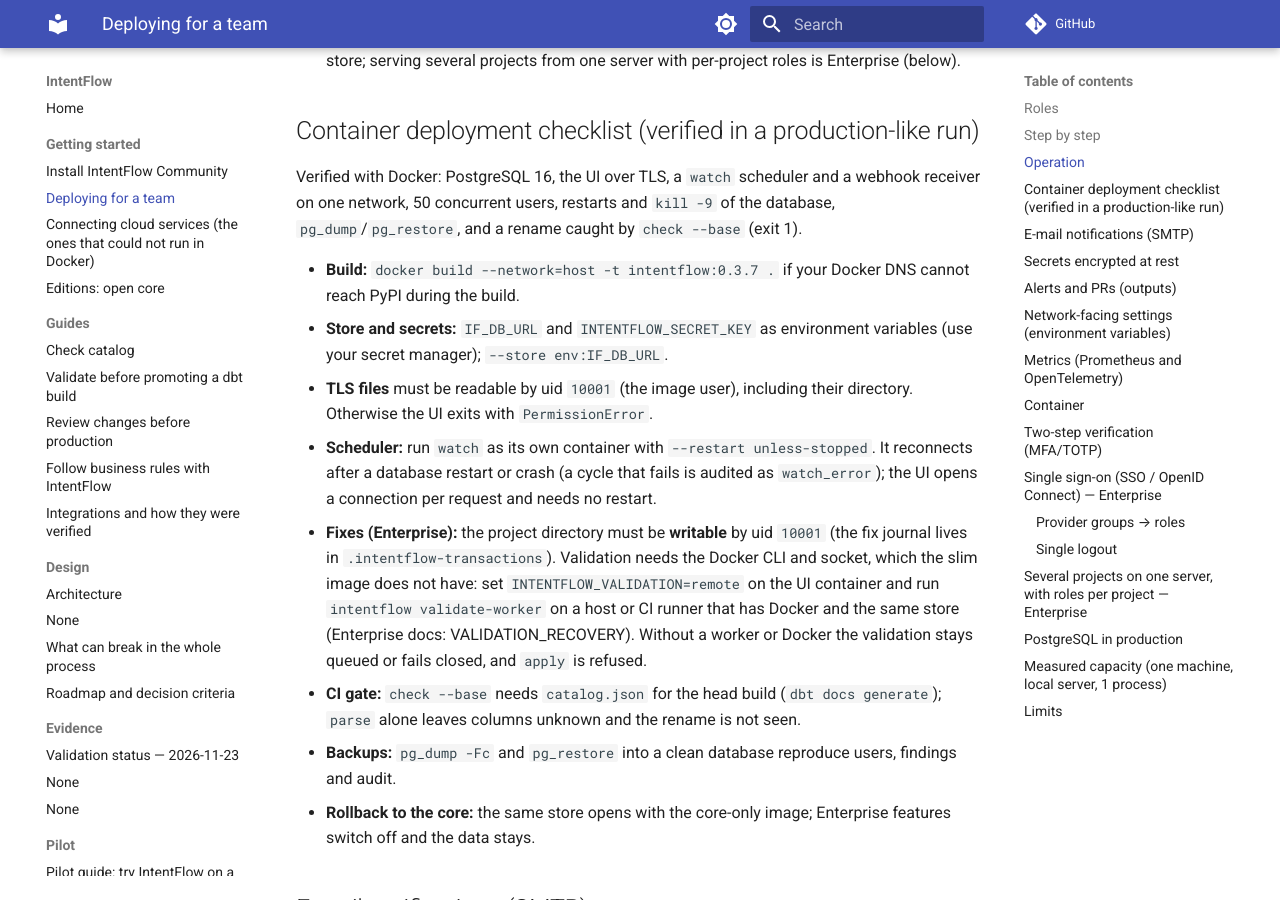
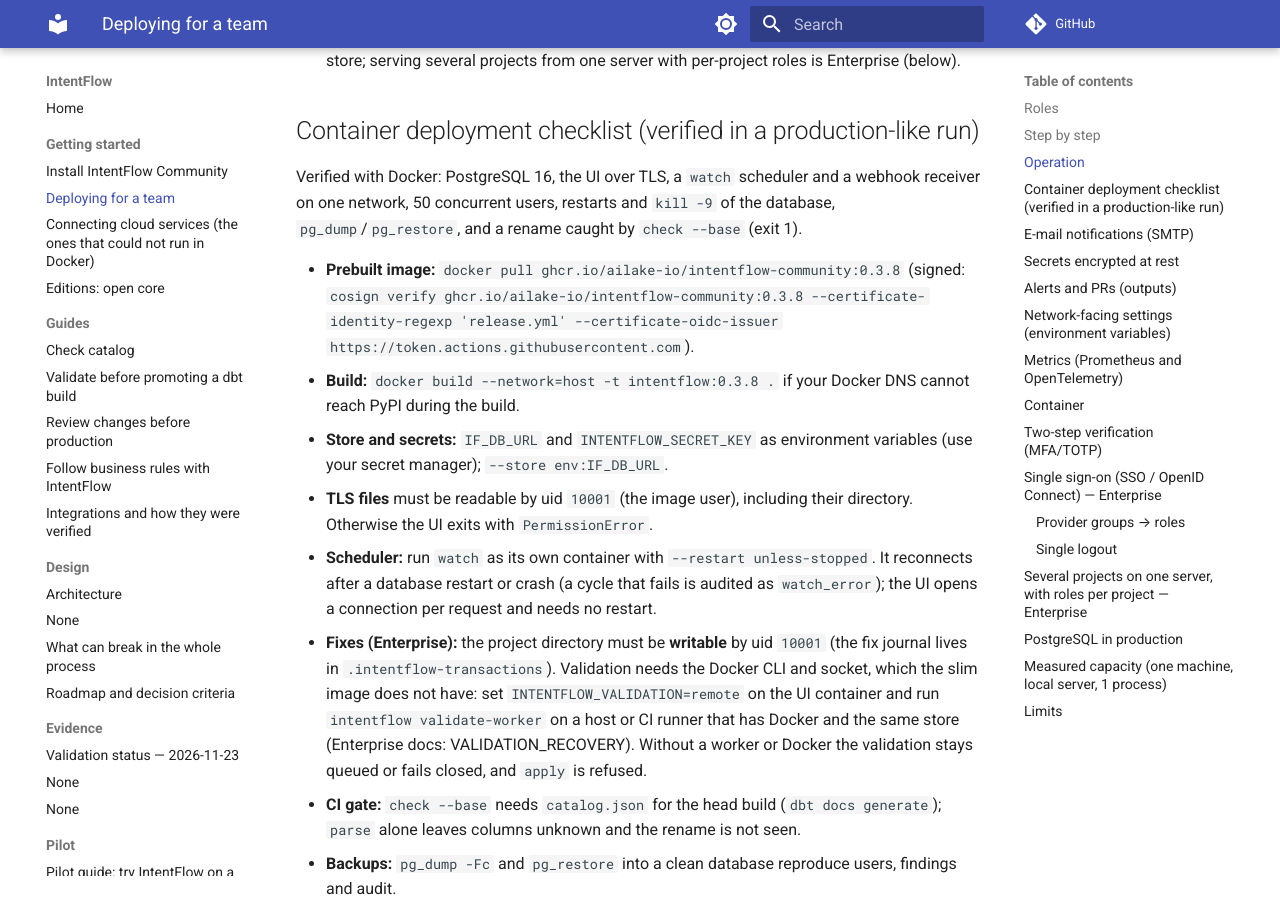
Before and after one commit to ailake-io/IntentFlow-community, an MkDocs documentation site: the page built from docs/DEPLOYMENT.md, in a window 1280 px wide and 900 px high, scrolled down 1878 px. Built offline with MkDocs 1.6.1 and Material for MkDocs 9.7.7, drawn with Linux system fonts in a browser that asks for light colours; comment, search, counter and statistics services are not loaded.

Commit message:
release: 0.3.8 with signed GHCR image
Co-Authored-By: Claude Opus 5.5 <noreply@anthropic.com>
Signed-off-by: Thiago Egon Lange <thiago_lange@yahoo.com.br>

```diff
--- a/docs/DEPLOYMENT.md
+++ b/docs/DEPLOYMENT.md
@@ -61,7 +61,8 @@ Excess connections are closed. Keep connection and rate limits enabled at the re
 Verified with Docker: PostgreSQL 16, the UI over TLS, a `watch` scheduler and a webhook receiver on one network, 50 concurrent users, restarts and
 `kill -9` of the database, `pg_dump`/`pg_restore`, and a rename caught by `check --base` (exit 1).
 
-- **Build:** `docker build --network=host -t intentflow:0.3.7 .` if your Docker DNS cannot reach PyPI during the build.
+- **Prebuilt image:** `docker pull ghcr.io/ailake-io/intentflow-community:0.3.8` (signed: `cosign verify ghcr.io/ailake-io/intentflow-community:0.3.8 --certificate-identity-regexp 'release.yml' --certificate-oidc-issuer https://token.actions.githubusercontent.com`).
+- **Build:** `docker build --network=host -t intentflow:0.3.8 .` if your Docker DNS cannot reach PyPI during the build.
 - **Store and secrets:** `IF_DB_URL` and `INTENTFLOW_SECRET_KEY` as environment variables (use your secret manager); `--store env:IF_DB_URL`.
 - **TLS files** must be readable by uid `10001` (the image user), including their directory. Otherwise the UI exits with `PermissionError`.
 - **Scheduler:** run `watch` as its own container with `--restart unless-stopped`. It reconnects after a database restart or crash
--- a/src/intentflow/__init__.py
+++ b/src/intentflow/__init__.py
@@ -1,2 +1,2 @@
 """IntentFlow: a control layer over dbt, Airflow, Kestra and warehouses."""
-__version__ = "0.3.7"
+__version__ = "0.3.8"
```
Also changed, not shown: CHANGELOG.md (+3 -0 lines), README.md (+1 -1 lines), README.pt-BR.md (+1 -1 lines), docs/EDITIONS.md (+2 -2 lines), docs/INSTALLATION.md (+1 -1 lines), docs/pt-BR/DEPLOYMENT.md (+2 -1 lines), docs/pt-BR/EDITIONS.md (+2 -2 lines), docs/pt-BR/INSTALLATION.md (+1 -1 lines), 1 other file.
